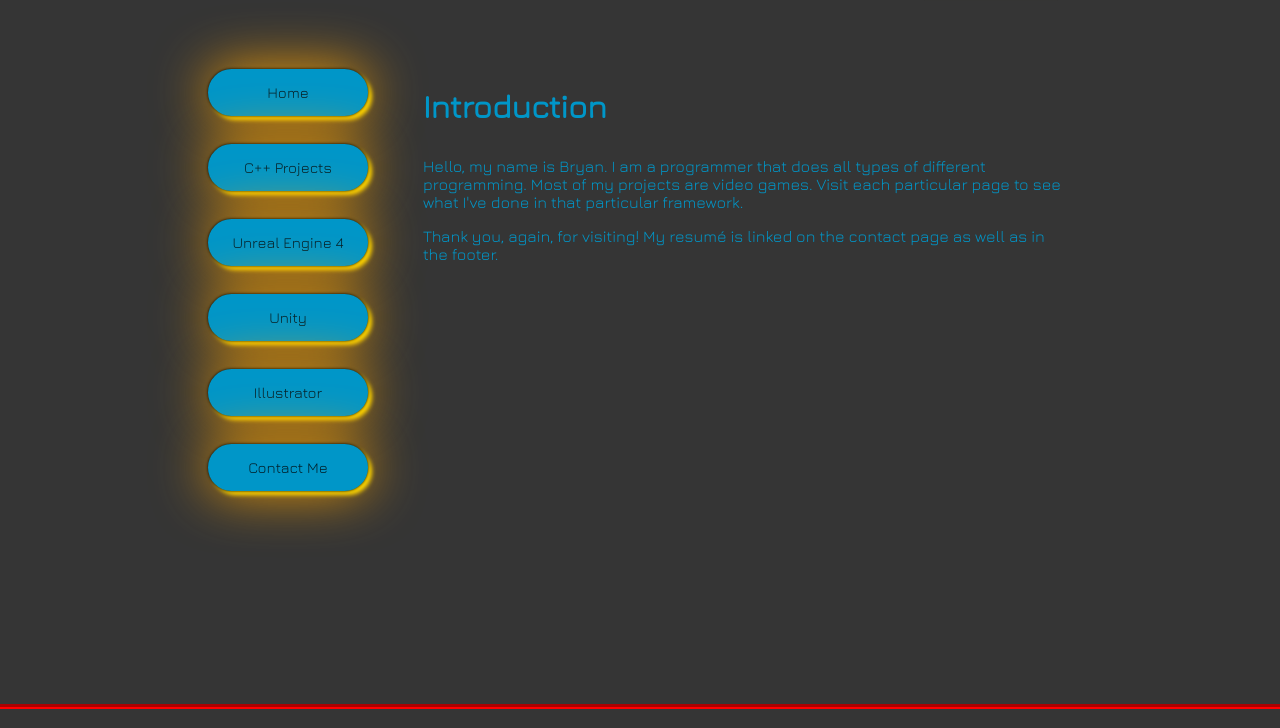
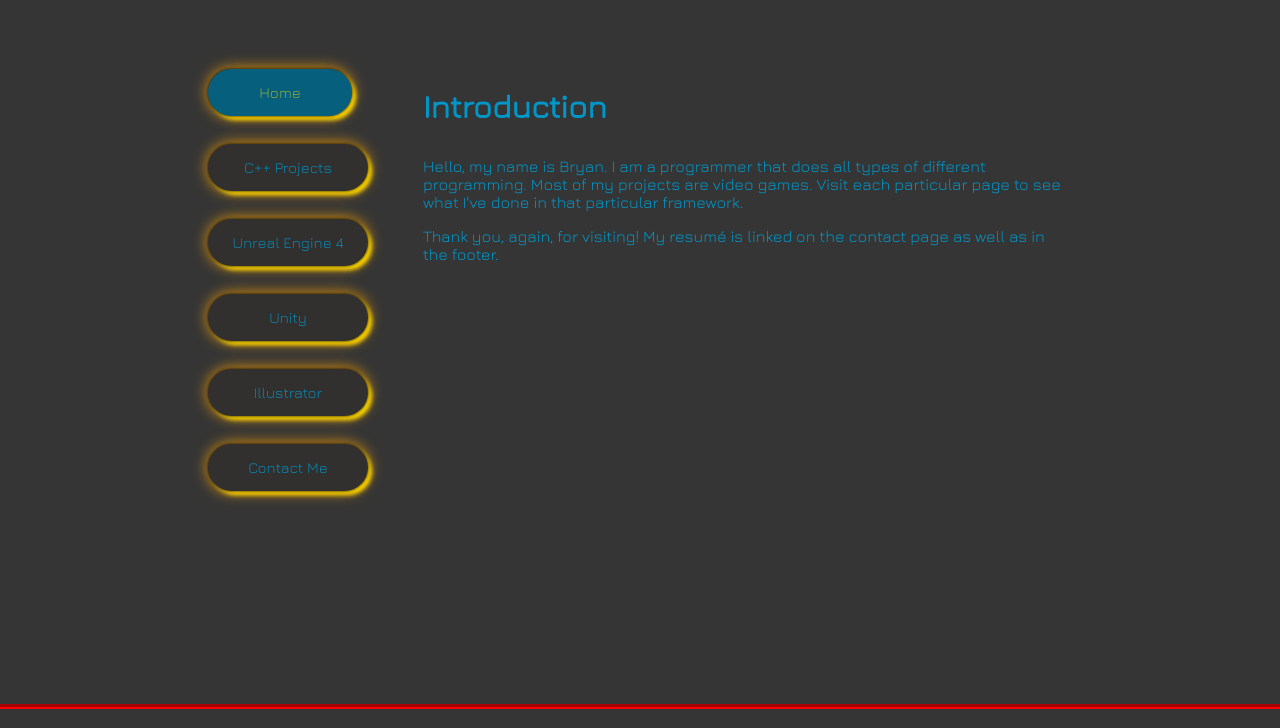
Before and after one commit to bhh32/bhh32.github.io, a PHP site: page / in a window 1280 px wide. Shown: the part 146-874 px from the top of the page. Run offline with PHP 8.4, Linux system fonts and the light colour scheme.

Commit message:
Updated Nav

```diff
--- a/css/newstandardstyle.css
+++ b/css/newstandardstyle.css
@@ -41,25 +41,31 @@ header, nav, .content {
 
 /** Navigation Section **/
 .navlink {
-  color: rgba(0, 0, 0, .80);
   text-decoration: none;
-  background-color: rgb(0, 150, 200);
+  background-color: rgba(49, 45, 45, 0.63);
   border-radius: 100px;
   box-shadow: black 0px 0px 3px,
               gold 4px 4px 4px,
-              orange 0px 0px 55px;
+              orange 0px 0px 15px;
 }
 
 .navlink:hover {
+  width: 90%;
+  color: rgba(228, 214, 18, 0.63);
   background-color: rgba(1, 100, 133, 0.73);
 }
 
 .navlink:visited {
-  color: rgba(0, 0, 0, .80);
 }
 
 .navlink>p {
   font-size: 15px;
+}
+
+.active-navlink {
+  width: 90%;
+  color: rgba(228, 214, 18, 0.63);
+  background-color: rgba(1, 100, 133, 0.90);
 }
 
 .content {
--- a/index.html
+++ b/index.html
@@ -21,7 +21,7 @@
     </header>
     <!-- top navigation bar -->
     <nav class="headNav">
-      <a class="navlink index" href="./index.html"><p>Home</p></a>
+      <a class="navlink index active-navlink" href="./index.html"><p>Home</p></a>
       <a class="navlink cpp" href="./pages/cpp_projects.html"><p>C++ Projects</p></a>
       <!--<a class="navlink java" href="./pages/java_projects.html"><p>Java</p></a>-->
       <!--<a class="navlink cs" href="./pages/csharp_projects.html"><p>C# Projects</p></a>-->
--- a/pages/contact.html
+++ b/pages/contact.html
@@ -35,7 +35,7 @@
         <p>Unity</p>
       </a>
       <a class="navlink illustrator" href="../pages/illustrator.html"><p>Illustrator</p></a>
-      <a class="navlink contact" href="../pages/contact.html">
+      <a class="navlink contact active-navlink" href="../pages/contact.html">
         <p>Contact Me</p>
       </a>
     </nav>
--- a/pages/cpp_projects.html
+++ b/pages/cpp_projects.html
@@ -23,7 +23,7 @@
   <!-- top navigation bar -->
   <nav class="headNav">
     <a class="navlink index" href="../index.html"><p>Home</p></a>
-    <a class="navlink cpp" href="../pages/cpp_projects.html"><p>C++ Projects</p></a>
+    <a class="navlink cpp active-navlink" href="../pages/cpp_projects.html"><p>C++ Projects</p></a>
     <!--<a class="navlink java" href="./pages/java_projects.html"><p>Java</p></a>-->
     <!--<a class="navlink cs" href="./pages/csharp_projects.html"><p>C# Projects</p></a>-->
     <a class="navlink unreal" href="../pages/unreal_projects.html"><p>Unreal Engine 4</p></a>
--- a/pages/csharp_projects.html
+++ b/pages/csharp_projects.html
@@ -30,7 +30,7 @@
         <a class="navlink java" href="../pages/java_projects.html">
             <p>Java</p>
         </a>
-        <a class="navlink cs" href="../pages/csharp_projects.html">
+        <a class="navlink cs active-navlink" href="../pages/csharp_projects.html">
             <p>C# Projects</p>
         </a>
         <a class="navlink unreal" href="../pages/unreal_projects.html">
--- a/pages/illustrator.html
+++ b/pages/illustrator.html
@@ -35,7 +35,7 @@
     <a class="navlink unity" href="../pages/unity_projects.html">
       <p>Unity</p>
     </a>
-    <a class="navlink illustrator" href="../pages/illustrator.html"><p>Illustrator</p></a>
+    <a class="navlink illustrator active-navlink" href="../pages/illustrator.html"><p>Illustrator</p></a>
     <a class="navlink contact" href="../pages/contact.html">
       <p>Contact Me</p>
     </a>
--- a/pages/java_projects.html
+++ b/pages/java_projects.html
@@ -27,7 +27,7 @@
     <a class="navlink cpp" href="../pages/cpp_projects.html">
       <p>C++ Projects</p>
     </a>
-    <a class="navlink java" href="../pages/java_projects.html">
+    <a class="navlink java active-navlink" href="../pages/java_projects.html">
       <p>Java</p>
     </a>
     <a class="navlink cs" href="../pages/csharp_projects.html">
--- a/pages/unity_projects.html
+++ b/pages/unity_projects.html
@@ -32,7 +32,7 @@
     <a class="navlink unreal" href="../pages/unreal_projects.html">
       <p>Unreal Engine 4</p>
     </a>
-    <a class="navlink unity" href="../pages/unity_projects.html">
+    <a class="navlink unity active-navlink" href="../pages/unity_projects.html">
       <p>Unity</p>
     </a>
     <a class="navlink illustrator" href="../pages/illustrator.html"><p>Illustrator</p></a>
--- a/pages/unreal_projects.html
+++ b/pages/unreal_projects.html
@@ -29,7 +29,7 @@
     </a>
     <!--<a class="navlink java" href="./pages/java_projects.html"><p>Java</p></a>-->
     <!--<a class="navlink cs" href="./pages/csharp_projects.html"><p>C# Projects</p></a>-->
-    <a class="navlink unreal" href="../pages/unreal_projects.html">
+    <a class="navlink unreal active-navlink" href="../pages/unreal_projects.html">
       <p>Unreal Engine 4</p>
     </a>
     <a class="navlink unity" href="../pages/unity_projects.html">
```
